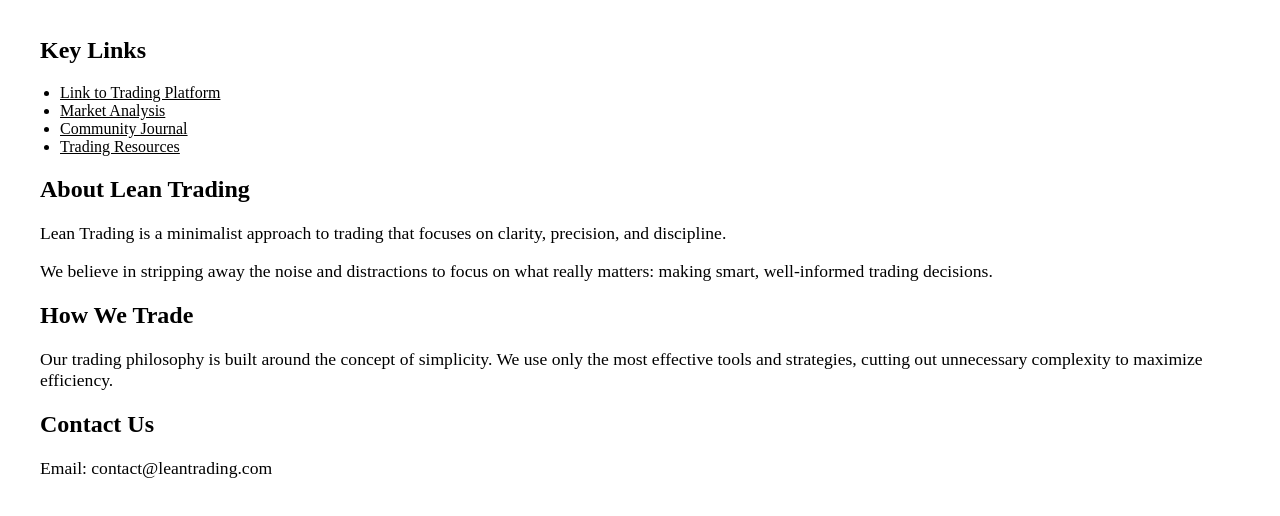
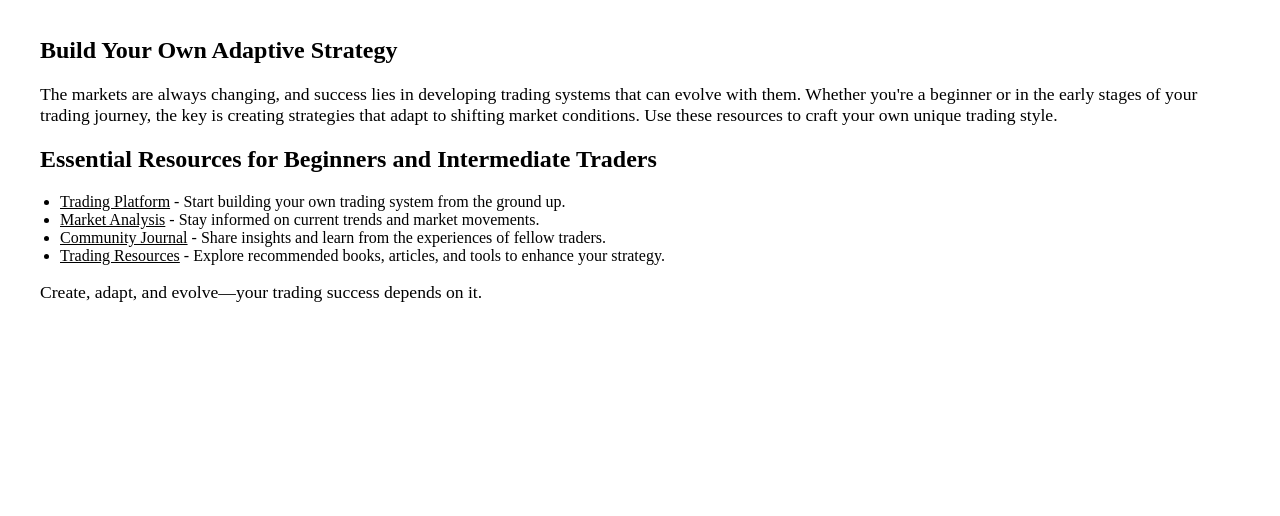
Before and after one commit to realworldbuilder/realworldbuilder.github.io, a plain HTML site: page index.html in a window 1280 px wide. Shown: the part 90-606 px from the top of the page. Drawn offline with Linux system fonts and the light colour scheme.

Commit message:
Update index.html

```diff
--- a/index.html
+++ b/index.html
@@ -38,29 +38,20 @@
 
     <h1>Lean Trading</h1>
 
-    <h2>Key Links</h2>
+    <h2>Build Your Own Adaptive Strategy</h2>
+    <p>
+        The markets are always changing, and success lies in developing trading systems that can evolve with them. Whether you're a beginner or in the early stages of your trading journey, the key is creating strategies that adapt to shifting market conditions. Use these resources to craft your own unique trading style.
+    </p>
+
+    <h2>Essential Resources for Beginners and Intermediate Traders</h2>
     <ul>
-        <li><a href="#">Link to Trading Platform</a></li>
-        <li><a href="#">Market Analysis</a></li>
-        <li><a href="#">Community Journal</a></li>
-        <li><a href="#">Trading Resources</a></li>
+        <li><a href="#">Trading Platform</a> - Start building your own trading system from the ground up.</li>
+        <li><a href="#">Market Analysis</a> - Stay informed on current trends and market movements.</li>
+        <li><a href="#">Community Journal</a> - Share insights and learn from the experiences of fellow traders.</li>
+        <li><a href="#">Trading Resources</a> - Explore recommended books, articles, and tools to enhance your strategy.</li>
     </ul>
 
-    <h2>About Lean Trading</h2>
-    <p>
-        Lean Trading is a minimalist approach to trading that focuses on clarity, precision, and discipline.
-    </p>
-    <p>
-        We believe in stripping away the noise and distractions to focus on what really matters: making smart, well-informed trading decisions.
-    </p>
-
-    <h2>How We Trade</h2>
-    <p>
-        Our trading philosophy is built around the concept of simplicity. We use only the most effective tools and strategies, cutting out unnecessary complexity to maximize efficiency.
-    </p>
-
-    <h2>Contact Us</h2>
-    <p>Email: contact@leantrading.com</p>
+    <p>Create, adapt, and evolve—your trading success depends on it.</p>
 
 </body>
 </html>
```
